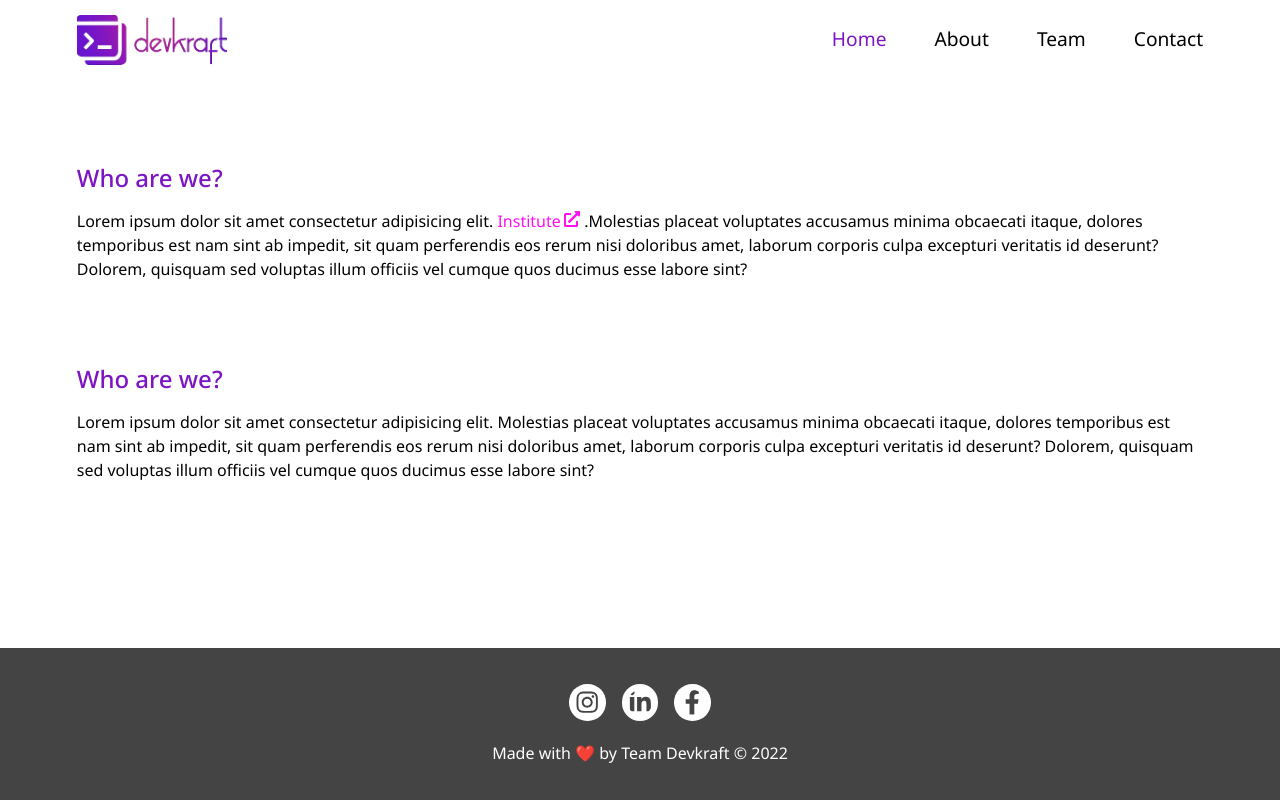
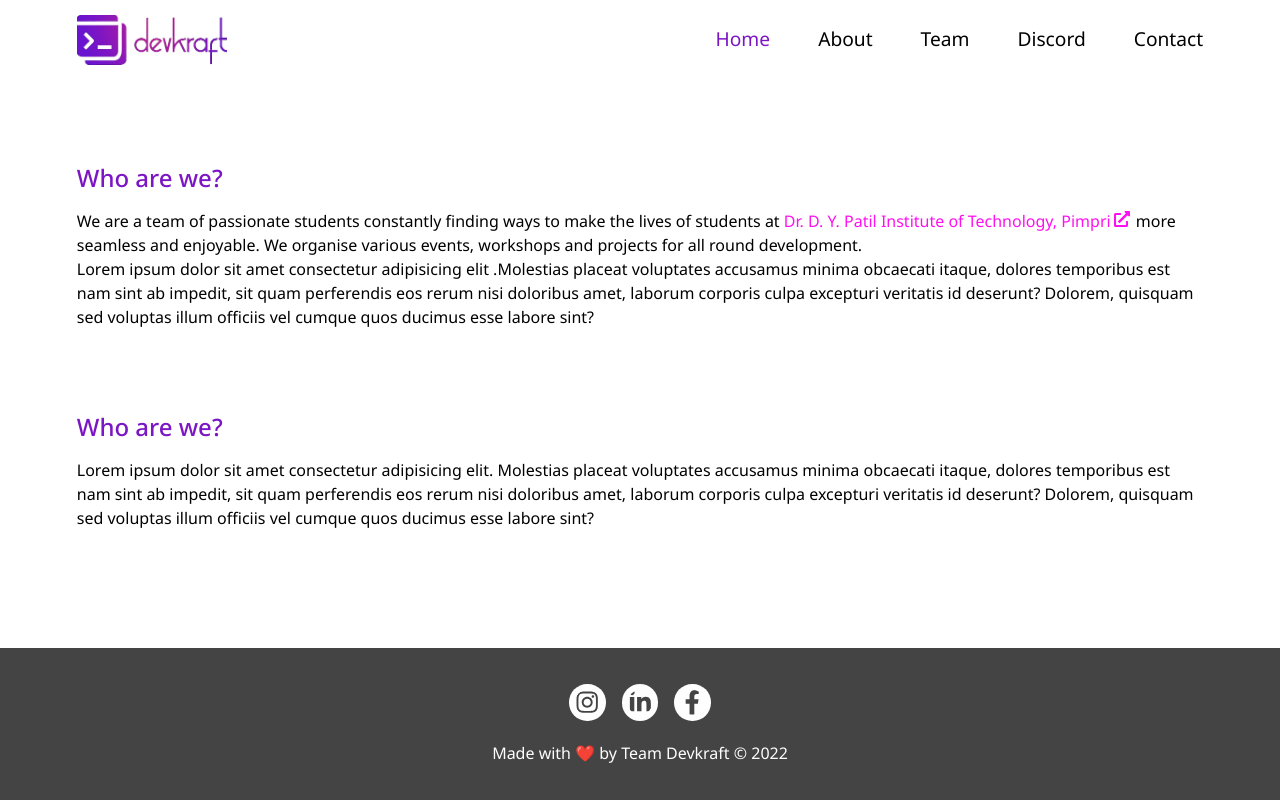
Before and after one commit to yashjawale/devkraft-web, a React (Create React App) app: page / in a window 1280 px wide. Built offline with nearby package versions, Linux system fonts and the light colour scheme; a web font is replaced by a local one.

Commit message:
Added content

```diff
--- a/src/App.js
+++ b/src/App.js
@@ -7,6 +7,7 @@ import Team from "./pages/Team";
 import Contact from "./pages/Contact";
 import Navbar from "./components/Navbar";
 import Footer from "./components/Footer";
+import Discord from "./pages/Discord";
 
 function App() {
   return (
@@ -18,6 +19,7 @@ function App() {
             <Route exact path="/" element={<Home />} />
             <Route path="/about" element={<About />} />
             <Route path="/team" element={<Team />} />
+            <Route path="/discord" element={<Discord />} />
             <Route path="/contact" element={<Contact />} />
           </Routes>
         </div>
--- a/src/App.scss
+++ b/src/App.scss
@@ -3,10 +3,20 @@
 @use "./styles/layout";
 @use "./styles/footer";
 
+body {
+  display: flex;
+  flex-direction: column;
+}
+#root {
+  display: flex;
+  flex-direction: column;
+  flex: 1;
+}
 .App {
   display: flex;
   flex-direction: column;
   align-items: center;
+  flex: 1;
 }
 .pages {
   min-width: 100%;
--- a/src/components/IconLink.js
+++ b/src/components/IconLink.js
@@ -4,7 +4,11 @@ import { FaExternalLinkAlt } from "react-icons/fa";
 const IconLink = (props) => {
   return (
     <a
-      style={{ textDecoration: "none", color: "var(--secondary)" }}
+      style={{
+        textDecoration: "none",
+        color: "var(--secondary)",
+        paddingRight: "6px",
+      }}
       href={props.to}
       target={props.external ? "_blank" : false}
       rel={props.external ? "noreferrer" : false}
--- a/src/components/Navbar.js
+++ b/src/components/Navbar.js
@@ -44,6 +44,16 @@ const Navbar = () => {
               Team
             </NavLink>
           </li>
+          <li className="nav-item">
+            <NavLink
+              onClick={handleToggle}
+              exact
+              to="/discord"
+              className="nav-link"
+            >
+              Discord
+            </NavLink>
+          </li>
           <li className="nav-item last-item">
             <NavLink
               onClick={handleToggle}
--- /dev/null
+++ b/src/pages/Discord.js
@@ -0,0 +1,5 @@
+const Discord = () => {
+  return <div>Discord</div>;
+};
+
+export default Discord;
--- a/src/pages/Home.js
+++ b/src/pages/Home.js
@@ -5,15 +5,18 @@ const Home = () => {
   return (
     <>
       <HeadedParagraph title="Who are we?">
-        Lorem ipsum dolor sit amet consectetur adipisicing elit.{" "}
-        <IconLink to="https://www.google.com" external>
-          Institute
-        </IconLink>{" "}
-        .Molestias placeat voluptates accusamus minima obcaecati itaque, dolores
-        temporibus est nam sint ab impedit, sit quam perferendis eos rerum nisi
-        doloribus amet, laborum corporis culpa excepturi veritatis id deserunt?
-        Dolorem, quisquam sed voluptas illum officiis vel cumque quos ducimus
-        esse labore sint?
+        We are a team of passionate students constantly finding ways to make the
+        lives of students at{" "}
+        <IconLink to="https://engg.dypvp.edu.in">
+          Dr. D. Y. Patil Institute of Technology, Pimpri
+        </IconLink>
+        more seamless and enjoyable. We organise various events, workshops and
+        projects for all round development. <br /> Lorem ipsum dolor sit amet
+        consectetur adipisicing elit .Molestias placeat voluptates accusamus
+        minima obcaecati itaque, dolores temporibus est nam sint ab impedit, sit
+        quam perferendis eos rerum nisi doloribus amet, laborum corporis culpa
+        excepturi veritatis id deserunt? Dolorem, quisquam sed voluptas illum
+        officiis vel cumque quos ducimus esse labore sint?
       </HeadedParagraph>
       <HeadedParagraph title="Who are we?">
         Lorem ipsum dolor sit amet consectetur adipisicing elit. Molestias
--- a/src/styles/_footer.scss
+++ b/src/styles/_footer.scss
@@ -1,5 +1,5 @@
 footer {
-  position: absolute;
+  position: relative;
   bottom: 0;
   width: 100vw;
   background: var(--footer-bg);
@@ -8,6 +8,7 @@ footer {
   display: flex;
   justify-content: center;
   align-items: center;
+  margin-top: auto;
 }
 .footer-container {
   display: flex;
```
